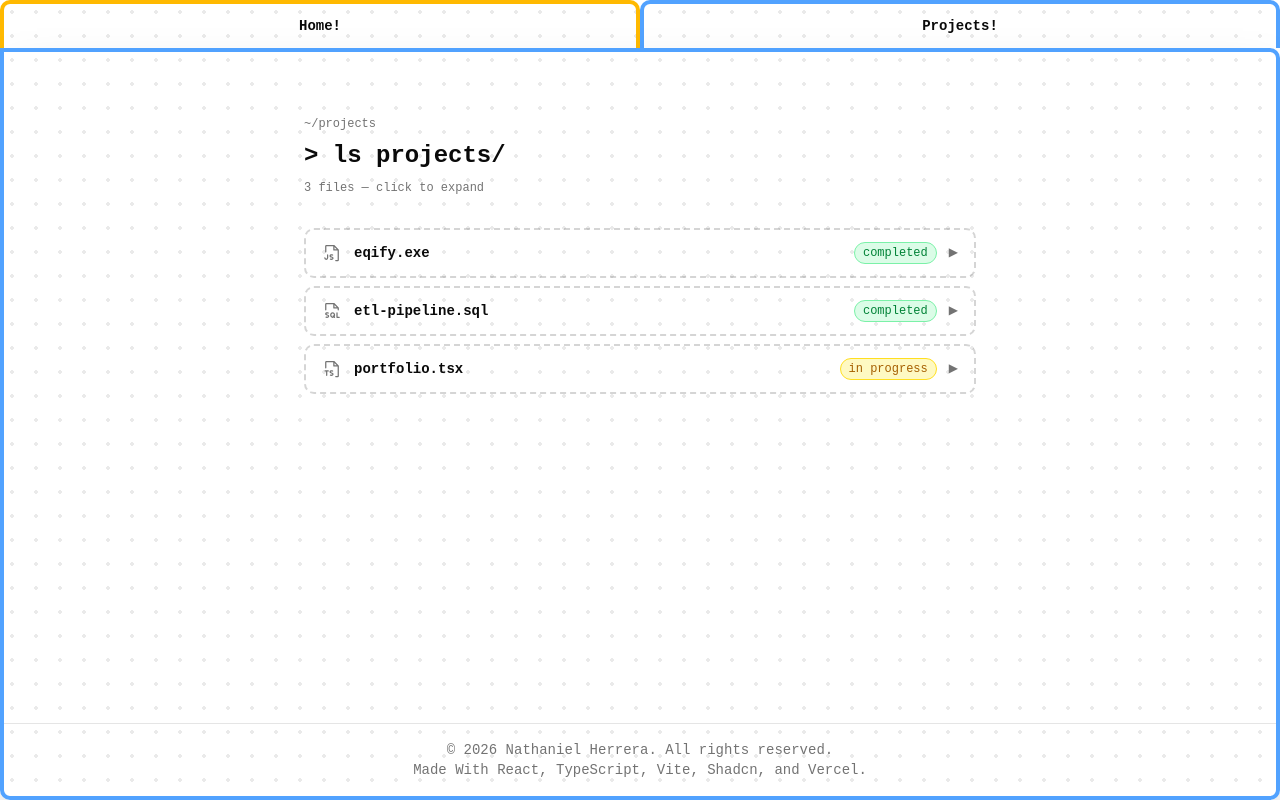
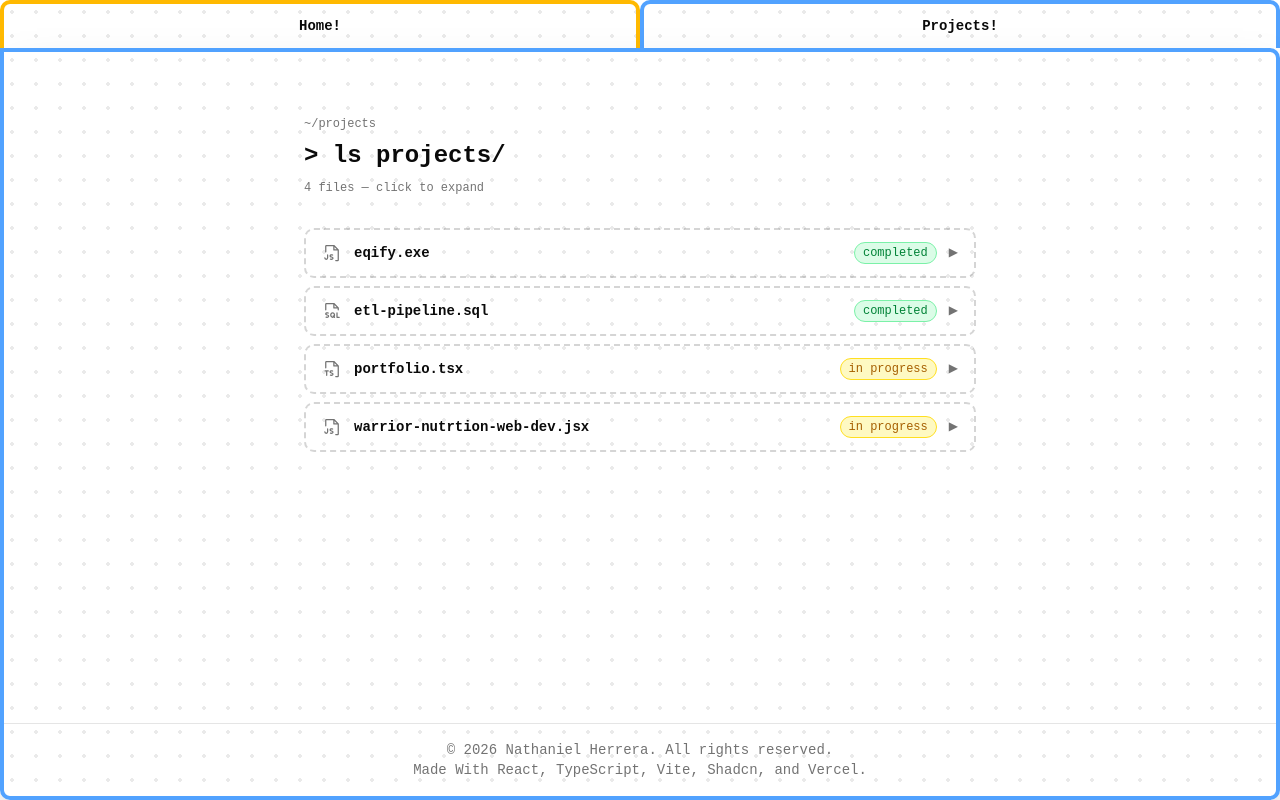
Before and after one commit to NateHerrera/new-portfolio, a React (Vite) app: page / in a window 1280 px wide. Both pictures are taken after a click on the element "Projects!". Built offline with nearby package versions, Linux system fonts and the light colour scheme.

Commit message:
Update the website to display another project, also update dependencies

```diff
--- a/src/components/tabs/ProjectsTab.tsx
+++ b/src/components/tabs/ProjectsTab.tsx
@@ -43,6 +43,18 @@ const projects = [
 		stack: ["React", "TypeScript", "Vite", "Shadcn", "Framer Motion"],
 		github: "https://github.com/NateHerrera/new-portfolio",
 		live: undefined,
+	},
+	{
+		id: "warrior",
+		filename: "warrior-nutrtion-web-dev.jsx",
+		icon: FileJsIcon,
+		status: "in progress",
+		title: "Portfolio",
+		description:
+			"This 4 page brochure website was developed to aid a local companies web traffic, WIP.",
+		stack: ["React", "JavaScript", "Vite", "Claude Code", "Vercel"],
+		github: undefined,
+		live: "https://warrior-nutrition-seven.vercel.app/",
 	},
 ];
 
```
Also changed, not shown: 1 other file (tests, documents, lock files or other folders).
